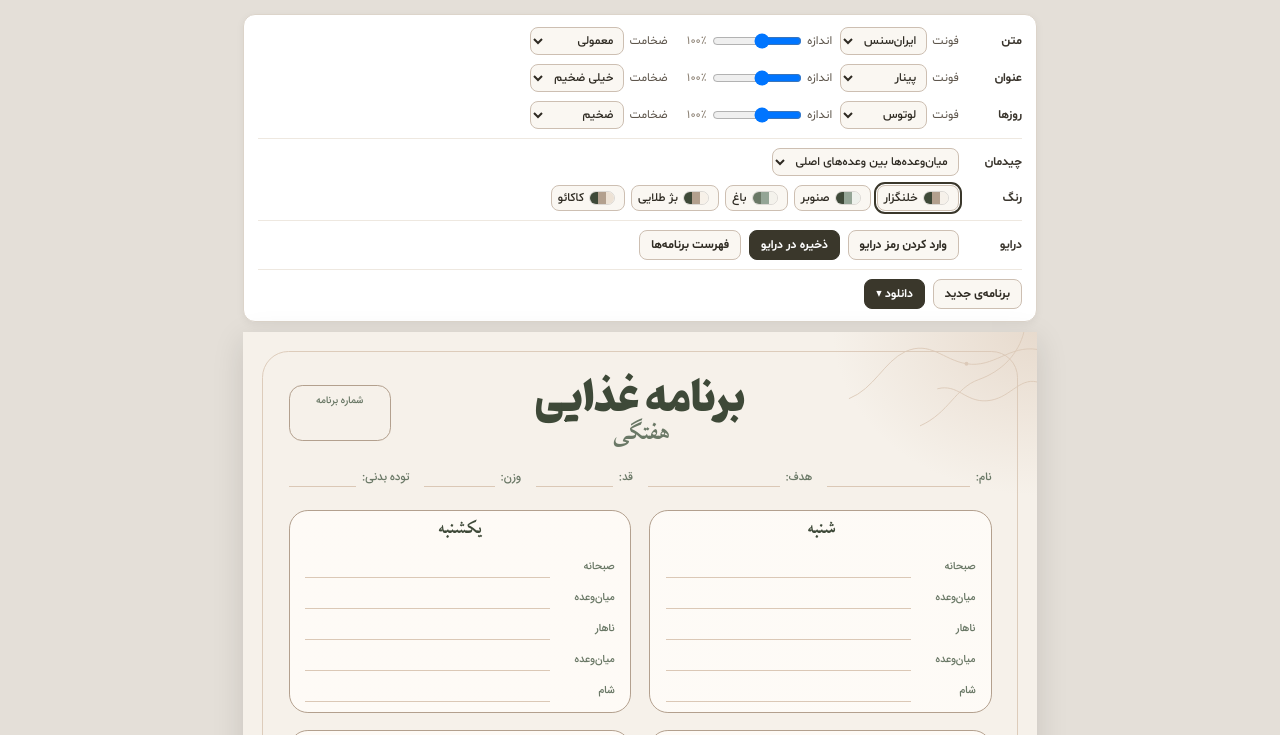
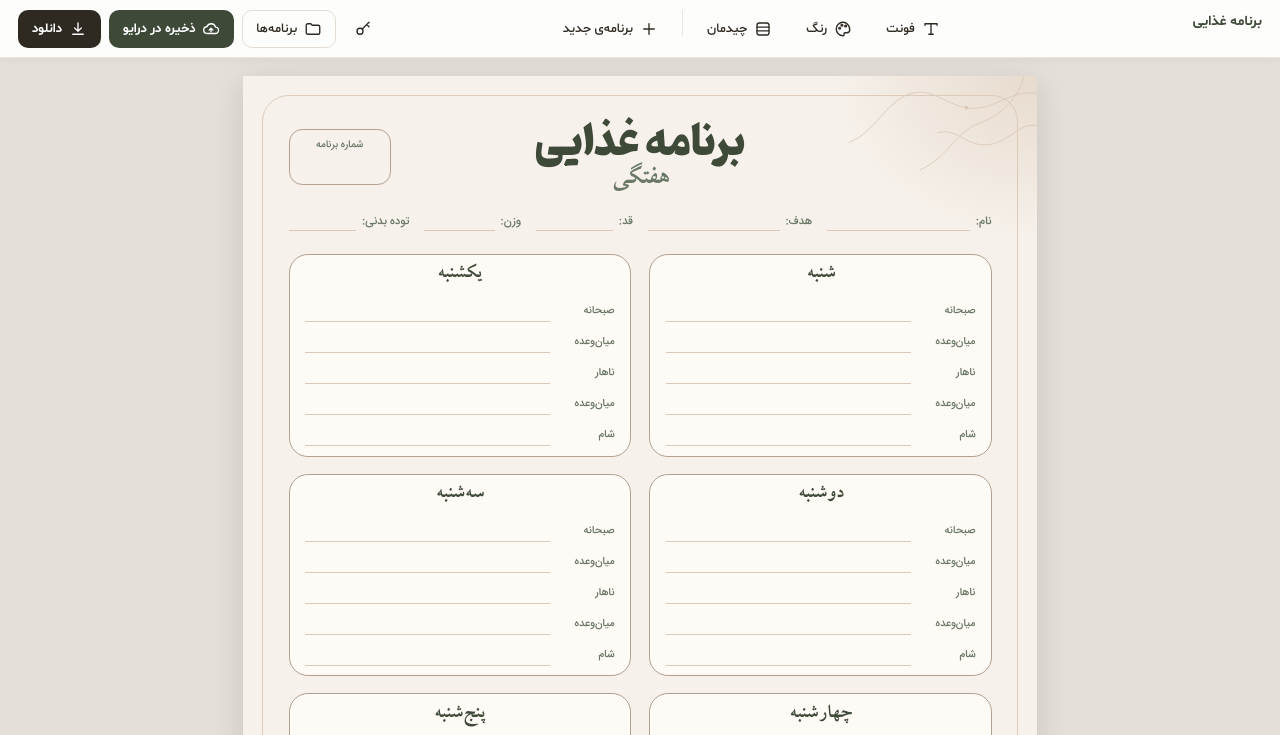
Before and after one commit to SalarLumia/nutrition-form, a plain HTML site: page index.html in a window 1280 px wide. Shown: the top 735 px of the page. Drawn offline with Linux system fonts and the light colour scheme.

Commit message:
Canva-style top bar with popovers for fonts, colours and layout
Co-Authored-By: Claude Opus 5.5 <noreply@anthropic.com>
Claude-Session: https://claude.ai/code/session_018QSh4dqENMs9mtqNpQdkLG

```diff
--- a/drive.js
+++ b/drive.js
@@ -118,7 +118,11 @@ const DRIVE_SCRIPT_URL = 'https://script.google.com/macros/s/AKfycbx9aC64qGHWMIM
   }
 
   // ---------------- دکمه‌ها ----------------
-  function updateLoginBtn() { $('btnDriveLogin').textContent = getPass() ? 'رمز درایو ✓' : 'وارد کردن رمز درایو'; }
+  function updateLoginBtn() {
+    const ok = !!getPass();
+    $('btnDriveLogin').title = ok ? 'رمز درایو وارد شده؛ برای تغییر کلیک کن' : 'وارد کردن رمز درایو';
+    $('btnDriveLogin').classList.toggle('ok', ok);
+  }
   $('btnDriveLogin').onclick = async () => {
     if (!askPass()) return;
     try { await call('ping'); status('اتصال برقرار است ✓'); } catch (e) { status(e.message); }
--- a/index.html
+++ b/index.html
@@ -75,39 +75,73 @@
     * { box-sizing: border-box; margin: 0; padding: 0; }
     html, body { font-family: var(--font-main); background: #E4DFD8; color: var(--ink); -webkit-font-smoothing: antialiased; }
 
-    /* ---------------- نوار ابزار (در چاپ مخفی) ---------------- */
+    /* ---------------- نوار بالا (در چاپ و دانلود دیده نمی‌شود) ---------------- */
+    body { padding-top: 76px; }
     .toolbar {
-      font-family: 'F-Shabnam', Tahoma, sans-serif;
-      max-width: 210mm; margin: 14px auto 10px; padding: 12px 14px;
-      background: #FFF; border: 1px solid #DCD4CA; border-radius: 12px;
-      display: flex; flex-direction: column; gap: 9px;
-      font-size: 12px; color: #5E564C;
-      box-shadow: 0 2px 8px rgba(0,0,0,0.05);
+      position: fixed; top: 0; inset-inline: 0; z-index: 40;
+      height: 58px; padding: 0 18px;
+      display: flex; align-items: center; gap: 14px;
+      background: rgba(255,255,255,0.92); backdrop-filter: blur(10px);
+      border-bottom: 1px solid #ECE6DE; box-shadow: 0 1px 10px rgba(40,35,25,0.05);
+      font-family: 'F-Shabnam', Tahoma, sans-serif; font-size: 13px; color: #2E2A22;
     }
-    .tb-row { display: flex; align-items: center; gap: 8px; flex-wrap: wrap; }
-    .tb-row .tb-name { width: 4.6em; font-weight: 700; color: #3A352D; }
-    .tb-row label { display: flex; align-items: center; gap: 5px; }
-    .tb-sep { height: 1px; background: #EEE8E0; }
-    .toolbar button, .toolbar select, .toolbar .btn-file {
-      font-family: inherit; font-size: 12px; font-weight: 700;
-      padding: 6px 11px; border-radius: 8px;
-      border: 1px solid #CDBFB2; background: #FAF7F2; color: #2E2A22; cursor: pointer;
+    .tb-brand { display: flex; flex-direction: column; line-height: 1.25; min-width: 150px; }
+    .tb-brand b { font-size: 14px; color: #3E4938; }
+    .tb-brand span { font-size: 11px; color: #8A8175; min-height: 14px; }
+    .tb-mid { flex: 1; display: flex; justify-content: center; gap: 6px; }
+    .tb-end { display: flex; align-items: center; gap: 8px; }
+    .tbtn {
+      font-family: inherit; font-size: 13px; font-weight: 500; color: #2E2A22;
+      display: inline-flex; align-items: center; gap: 7px;
+      height: 38px; padding: 0 13px; border-radius: 10px;
+      border: 1px solid transparent; background: none; cursor: pointer; white-space: nowrap;
     }
-    .toolbar select { font-weight: 500; padding: 4px 6px; }
-    .toolbar input[type="range"] { width: 90px; }
-    .toolbar .val { min-width: 2.6em; color: #8A7F72; }
-    .toolbar button:hover, .toolbar .btn-file:hover { background: #F1EAE0; }
-    .toolbar .btn-primary { background: #3A372B; border-color: #3A372B; color: #FFF; }
-    .toolbar input[type="file"] { display: none; }
-    .save-status { font-size: 11.5px; color: #6B7A45; margin-inline-start: auto; }
-    .swatches { display: flex; gap: 6px; flex-wrap: wrap; }
+    .tbtn svg { width: 18px; height: 18px; flex: none; }
+    .tbtn:hover, .tbtn.open { background: #F3EFE9; }
+    .tbtn.icon { padding: 0; width: 38px; justify-content: center; }
+    .tbtn.ghost { border-color: #E3DCD2; }
+    .tbtn.primary { background: #3E4938; color: #FFF; font-weight: 700; }
+    .tbtn.primary:hover { background: #4B5844; }
+    .tbtn.dark { background: #2E2A22; color: #FFF; font-weight: 700; }
+    .tbtn.dark:hover { background: #423C32; }
+    .tbtn.icon { position: relative; }
+    .tbtn.icon.ok::after { content: ''; position: absolute; top: 8px; left: 8px; width: 7px; height: 7px; border-radius: 50%; background: #6A9A5B; box-shadow: 0 0 0 2px #FFF; }
+    .tb-div { width: 1px; height: 26px; background: #ECE6DE; margin: 0 4px; }
+
+    /* پنجره‌های کوچک زیر دکمه‌ها */
+    .pop-wrap { position: relative; }
+    .pop {
+      position: absolute; top: calc(100% + 8px); right: 0; z-index: 45;
+      background: #FFF; border: 1px solid #ECE6DE; border-radius: 14px;
+      box-shadow: 0 14px 40px rgba(40,35,25,0.14);
+      padding: 14px; display: flex; flex-direction: column; gap: 12px;
+    }
+    .pop[hidden] { display: none; }
+    .pop.left { right: auto; left: 0; }
+    .pop h4 { font-size: 12px; color: #8A8175; font-weight: 500; }
+    .tb-row { display: flex; align-items: center; gap: 10px; white-space: nowrap; }
+    .tb-row .tb-name { width: 3.4em; font-weight: 700; }
+    .tb-row label { display: flex; align-items: center; gap: 5px; color: #6A6055; font-size: 12px; }
+    .pop select { font-family: inherit; font-size: 12px; padding: 5px 6px; border: 1px solid #E3DCD2; border-radius: 8px; background: #FAF8F5; }
+    .pop input[type="range"] { width: 90px; accent-color: #3E4938; }
+    .pop .val { min-width: 2.6em; color: #8A8175; font-size: 12px; }
+    .swatches { display: grid; grid-template-columns: repeat(5, auto); gap: 8px; }
     .swatch {
-      display: flex; align-items: center; gap: 5px;
-      padding: 4px 9px 4px 6px !important; font-weight: 500 !important;
+      font-family: inherit; font-size: 11.5px; color: #2E2A22;
+      display: flex; flex-direction: column; align-items: center; gap: 5px;
+      padding: 6px; border: 1px solid transparent; border-radius: 10px; background: none; cursor: pointer;
     }
-    .swatch i { display: inline-flex; width: 26px; height: 14px; border-radius: 7px; overflow: hidden; border: 1px solid rgba(0,0,0,0.12); }
+    .swatch i { display: flex; width: 54px; height: 34px; border-radius: 8px; overflow: hidden; border: 1px solid rgba(0,0,0,0.08); }
     .swatch i b { flex: 1; }
-    .swatch.active { outline: 2px solid #3A372B; outline-offset: 1px; }
+    .swatch:hover { background: #F6F2EB; }
+    .swatch.active { border-color: #3E4938; }
+    .seg { display: flex; background: #F3EFE9; border-radius: 10px; padding: 3px; gap: 3px; }
+    .seg button { font-family: inherit; font-size: 12px; border: none; background: none; padding: 7px 12px; border-radius: 8px; cursor: pointer; color: #5E564C; white-space: nowrap; }
+    .seg button.active { background: #FFF; color: #2E2A22; font-weight: 700; box-shadow: 0 1px 4px rgba(0,0,0,0.08); }
+    .menu { padding: 6px; gap: 2px; min-width: 160px; }
+    .menu button { font-family: inherit; font-size: 13px; text-align: right; border: none; background: none; padding: 9px 10px; border-radius: 8px; cursor: pointer; display: flex; align-items: center; gap: 8px; }
+    .menu button:hover { background: #F3EFE9; }
+    @media (max-width: 900px) { .tbtn .lbl { display: none; } .tb-brand { min-width: 0; } }
 
     /* ---------------- پنجره‌ی فهرست درایو ---------------- */
     .dm { position: fixed; inset: 0; z-index: 50; background: rgba(30,28,24,0.35); display: flex; align-items: center; justify-content: center; font-family: 'F-Shabnam', Tahoma, sans-serif; }
@@ -255,11 +289,6 @@
     /* هنگام ساختن فایل دانلود، نشانه‌های ویرایش دیده نشوند */
     .exporting .cell.overflow, .exporting .notes-content.overflow { box-shadow: none; }
     .exporting .cell:focus { background: none; }
-    .dl-wrap { position: relative; }
-    .dl-menu { position: absolute; top: calc(100% + 4px); right: 0; z-index: 20; background: #FFF; border: 1px solid #DCD4CA; border-radius: 10px; box-shadow: 0 8px 24px rgba(0,0,0,0.12); padding: 5px; display: flex; flex-direction: column; gap: 3px; min-width: 150px; }
-    .dl-menu[hidden] { display: none; }
-    .toolbar .dl-menu button { border: none; background: none; text-align: right; font-weight: 500; }
-    .toolbar .dl-menu button:hover { background: #F6F2EB; }
 
     @page { size: A4 portrait; margin: 0; }
     @media print {
@@ -269,6 +298,7 @@
         -webkit-print-color-adjust: exact !important; print-color-adjust: exact !important;
       }
       .toolbar, .dm { display: none !important; }
+      body { padding-top: 0 !important; }
       .page { margin: 0 !important; box-shadow: none !important; page-break-after: avoid; page-break-inside: avoid; }
       .cell.overflow, .notes-content.overflow { box-shadow: none; }
       .cell:focus { background: none; }
@@ -278,35 +308,48 @@
 <body>
 
   <div class="toolbar">
-    <div class="tb-row" id="row-main"><span class="tb-name">متن</span></div>
-    <div class="tb-row" id="row-title"><span class="tb-name">عنوان</span></div>
-    <div class="tb-row" id="row-decor"><span class="tb-name">روزها</span></div>
-    <div class="tb-sep"></div>
-    <div class="tb-row"><span class="tb-name">چیدمان</span>
-      <label><select id="layoutSel">
-        <option value="between">میان‌وعده‌ها بین وعده‌های اصلی</option>
-        <option value="paired">دو میان‌وعده در یک ردیف</option>
-      </select></label>
+    <div class="tb-brand"><b>برنامه غذایی</b><span id="saveStatus"></span></div>
+
+    <div class="tb-mid">
+      <div class="pop-wrap">
+        <button type="button" class="tbtn" data-pop="popType"><svg viewBox="0 0 24 24" fill="none" stroke="currentColor" stroke-width="1.8" stroke-linecap="round" stroke-linejoin="round"><path d="M4 7V5h16v2M9 19h6M12 5v14"/></svg><span class="lbl">فونت</span></button>
+        <div class="pop" id="popType" hidden>
+          <div class="tb-row" id="row-main"><span class="tb-name">متن</span></div>
+          <div class="tb-row" id="row-title"><span class="tb-name">عنوان</span></div>
+          <div class="tb-row" id="row-decor"><span class="tb-name">روزها</span></div>
+        </div>
+      </div>
+      <div class="pop-wrap">
+        <button type="button" class="tbtn" data-pop="popColor"><svg viewBox="0 0 24 24" fill="none" stroke="currentColor" stroke-width="1.8" stroke-linecap="round" stroke-linejoin="round"><path d="M12 3a9 9 0 1 0 0 18c1.1 0 1.7-.9 1.4-1.8-.4-1.2.4-2.2 1.6-2.2H17a4 4 0 0 0 4-4c0-5.5-4-10-9-10z"/><circle cx="7.5" cy="11" r="1.2"/><circle cx="10.5" cy="7" r="1.2"/><circle cx="15.5" cy="8" r="1.2"/></svg><span class="lbl">رنگ</span></button>
+        <div class="pop" id="popColor" hidden><h4>پالت رنگی</h4><div class="swatches" id="swatches"></div></div>
+      </div>
+      <div class="pop-wrap">
+        <button type="button" class="tbtn" data-pop="popLayout"><svg viewBox="0 0 24 24" fill="none" stroke="currentColor" stroke-width="1.8" stroke-linecap="round" stroke-linejoin="round"><rect x="4" y="4" width="16" height="16" rx="3"/><path d="M4 9.5h16M4 14.5h16"/></svg><span class="lbl">چیدمان</span></button>
+        <div class="pop" id="popLayout" hidden>
+          <h4>جای میان‌وعده‌ها</h4>
+          <div class="seg" id="layoutSeg">
+            <button type="button" data-layout="between">بین وعده‌های اصلی</button>
+            <button type="button" data-layout="paired">دو تا در یک ردیف</button>
+          </div>
+          <select id="layoutSel" hidden><option value="between"></option><option value="paired"></option></select>
+        </div>
+      </div>
+      <span class="tb-div"></span>
+      <button type="button" class="tbtn" id="btnClear"><svg viewBox="0 0 24 24" fill="none" stroke="currentColor" stroke-width="1.8" stroke-linecap="round"><path d="M12 5v14M5 12h14"/></svg><span class="lbl">برنامه‌ی جدید</span></button>
     </div>
-    <div class="tb-row"><span class="tb-name">رنگ</span><div class="swatches" id="swatches"></div></div>
-    <div class="tb-sep"></div>
-    <div class="tb-row"><span class="tb-name">درایو</span>
-      <button type="button" id="btnDriveLogin">وارد کردن رمز درایو</button>
-      <button type="button" id="btnDriveSave" class="btn-primary">ذخیره در درایو</button>
-      <button type="button" id="btnDriveList">فهرست برنامه‌ها</button>
-      <span id="driveStatus" class="save-status"></span>
-    </div>
-    <div class="tb-sep"></div>
-    <div class="tb-row">
-      <button type="button" id="btnClear">برنامه‌ی جدید</button>
-      <span class="dl-wrap">
-        <button type="button" class="btn-primary" id="btnDownload">دانلود ▾</button>
-        <span class="dl-menu" id="dlMenu" hidden>
+
+    <div class="tb-end">
+      <span class="tb-brand" style="min-width:0;text-align:left"><span id="driveStatus"></span></span>
+      <button type="button" class="tbtn icon" id="btnDriveLogin" title="رمز درایو"><svg viewBox="0 0 24 24" fill="none" stroke="currentColor" stroke-width="1.8" stroke-linecap="round" stroke-linejoin="round"><circle cx="8" cy="15" r="4"/><path d="M11 12l9-9M17 6l3 3"/></svg></button>
+      <button type="button" class="tbtn ghost" id="btnDriveList"><svg viewBox="0 0 24 24" fill="none" stroke="currentColor" stroke-width="1.8" stroke-linecap="round" stroke-linejoin="round"><path d="M3 7a2 2 0 0 1 2-2h4l2 2h8a2 2 0 0 1 2 2v8a2 2 0 0 1-2 2H5a2 2 0 0 1-2-2z"/></svg><span class="lbl">برنامه‌ها</span></button>
+      <button type="button" class="tbtn primary" id="btnDriveSave"><svg viewBox="0 0 24 24" fill="none" stroke="currentColor" stroke-width="1.8" stroke-linecap="round" stroke-linejoin="round"><path d="M7 18a4.5 4.5 0 0 1-.5-9A6 6 0 0 1 18 9.5a4 4 0 0 1-.5 8.5z"/><path d="M12 11v5M9.5 13.5 12 11l2.5 2.5"/></svg><span class="lbl">ذخیره در درایو</span></button>
+      <div class="pop-wrap">
+        <button type="button" class="tbtn dark" id="btnDownload" data-pop="dlMenu"><svg viewBox="0 0 24 24" fill="none" stroke="currentColor" stroke-width="1.8" stroke-linecap="round" stroke-linejoin="round"><path d="M12 4v11M7.5 10.5 12 15l4.5-4.5M5 19h14"/></svg><span class="lbl">دانلود</span></button>
+        <div class="pop menu left" id="dlMenu" hidden>
           <button type="button" data-kind="png">تصویر (PNG)</button>
           <button type="button" data-kind="pdf">PDF</button>
-        </span>
-      </span>
-      <span id="saveStatus" class="save-status"></span>
+        </div>
+      </div>
     </div>
   </div>
 
@@ -485,6 +528,10 @@
     }
     renderDays('between');
     const layoutSel = document.getElementById('layoutSel');
+    const syncSeg = () => document.querySelectorAll('#layoutSeg button').forEach(b => b.classList.toggle('active', b.dataset.layout === layout));
+    document.querySelectorAll('#layoutSeg button').forEach(b => b.addEventListener('click', () => {
+      layoutSel.value = b.dataset.layout; layoutSel.dispatchEvent(new Event('change'));
+    }));
     layoutSel.addEventListener('change', () => {
       const data = collect();       // نوشته‌ها حفظ می‌شوند
       data.layout = layoutSel.value;
@@ -517,7 +564,7 @@
       if (!data) return;
       // سازگاری با فایل‌های نسخه‌ی قبل
       if (!data.type && data.fontMain) data.type = { main: { font: data.fontMain }, title: { font: data.fontTitle }, decor: { font: data.fontDecor } };
-      renderDays(data.layout || 'between'); layoutSel.value = layout;
+      renderDays(data.layout || 'between'); layoutSel.value = layout; syncSeg();
       setType(data.type);
       applyPalette(data.palette || 'moor');
       bmiManual = !!data.bmiManual;
@@ -587,8 +634,18 @@
 
     // ---------------- دانلود رنگی (بدون پنجره‌ی چاپ) ----------------
     const dlMenu = document.getElementById('dlMenu');
-    document.getElementById('btnDownload').addEventListener('click', e => { e.stopPropagation(); dlMenu.hidden = !dlMenu.hidden; });
-    document.addEventListener('click', () => { dlMenu.hidden = true; });
+    // پنجره‌های کوچک نوار بالا
+    const closePops = except => document.querySelectorAll('.pop').forEach(p => {
+      if (p !== except) { p.hidden = true; const b = document.querySelector(`[data-pop="${p.id}"]`); b && b.classList.remove('open'); }
+    });
+    document.querySelectorAll('[data-pop]').forEach(btn => btn.addEventListener('click', e => {
+      e.stopPropagation();
+      const pop = document.getElementById(btn.dataset.pop);
+      closePops(pop); pop.hidden = !pop.hidden; btn.classList.toggle('open', !pop.hidden);
+    }));
+    document.querySelectorAll('.pop').forEach(p => p.addEventListener('click', e => e.stopPropagation()));
+    document.addEventListener('click', () => closePops());
+    document.addEventListener('keydown', e => { if (e.key === 'Escape') closePops(); });
     let jspdfLoading = null;
     const loadJsPDF = () => jspdfLoading || (jspdfLoading = new Promise((res, rej) => {
       const sc = document.createElement('script'); sc.src = 'lib/jspdf.umd.min.js'; sc.onload = res; sc.onerror = rej; document.head.append(sc);
@@ -600,7 +657,7 @@
       return `برنامه-غذایی_${clean(f.name) || 'برنامه'}${no ? '_' + no : ''}`;
     }
     dlMenu.querySelectorAll('button').forEach(btn => btn.addEventListener('click', async () => {
-      dlMenu.hidden = true;
+      closePops();
       const kind = btn.dataset.kind;
       const page = document.getElementById('chartPage');
       status.textContent = 'در حال ساختن فایل…';
@@ -630,6 +687,7 @@
     let saved = null;
     try { saved = JSON.parse(localStorage.getItem(STORE)); } catch (e) {}
     if (saved) fill(saved); else { setType(); applyPalette('moor'); }
+    syncSeg();
   </script>
   <!-- پنجره‌ی فهرست برنامه‌ها -->
   <div id="driveModal" class="dm" hidden>
```
